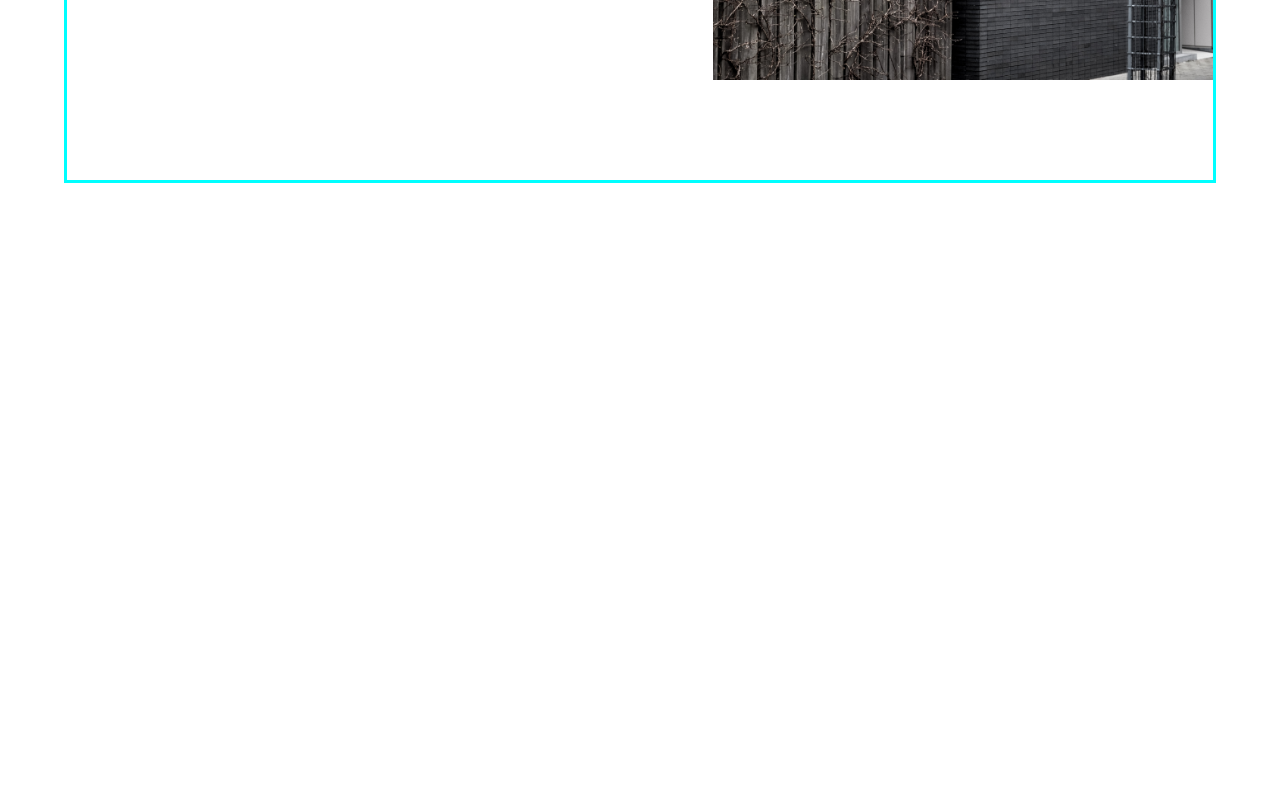
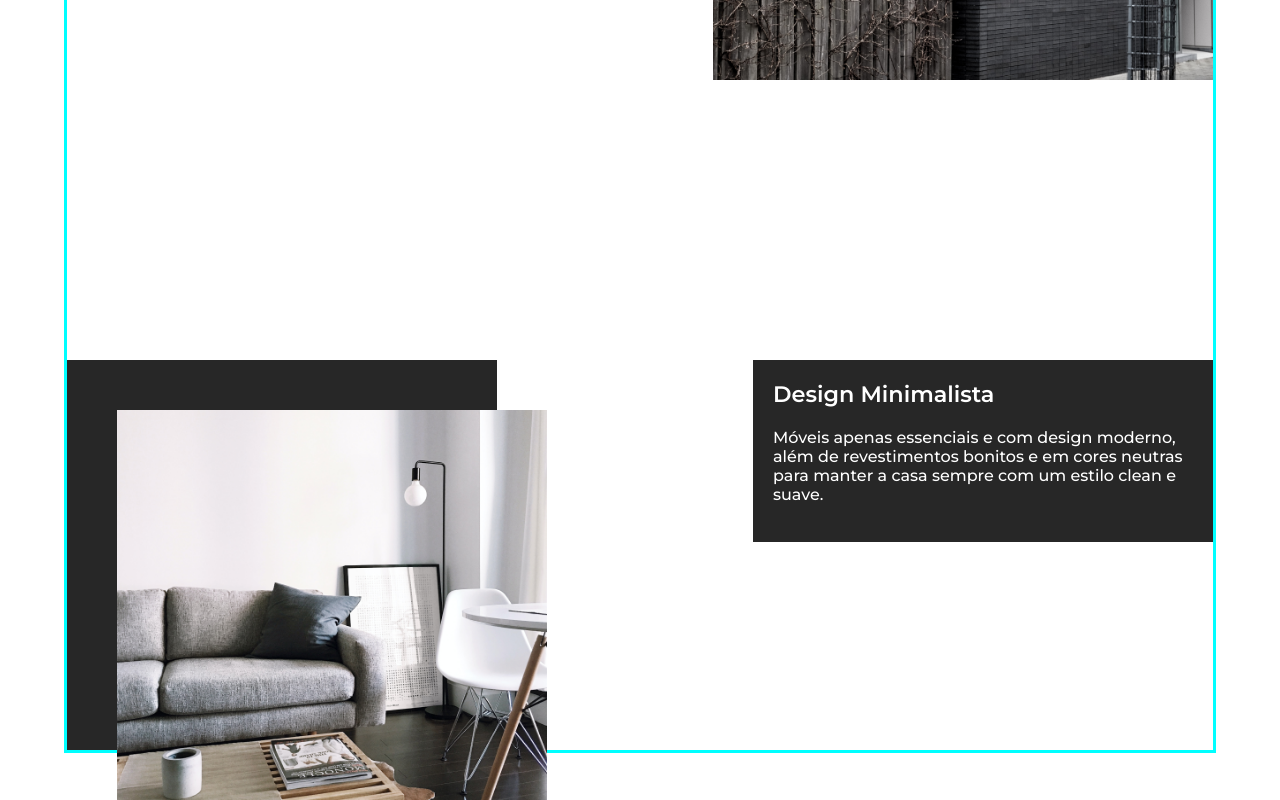
Before and after one commit to NormaN5001/HomeYou, a React (Create React App) app: page / in a window 1280 px wide. Shown: the part 803-1603 px from the top of the page. Before the commit the page ends 986 px from the top, so only its background shows below. Built offline with nearby package versions, Linux system fonts and the light colour scheme.

Commit message:
Update Main-HomeTwo-Responsive

```diff
--- a/src/components/main/home/Home.js
+++ b/src/components/main/home/Home.js
@@ -1,13 +1,14 @@
 import React from 'react'
 import * as S from './Styles'
 
-import HouseHome from '../../../img/house1.png'
+import HouseHome1 from '../../../img/house1.png'
+import HouseHome2 from '../../../img/house2.png'
 
 export default function Home(){
 
   return(
     <>
-      <S.HomeSection>
+      <S.HomeOne>
         <S.Left>
           <S.TitleBox>Ajudar você a encontrar o melhor conforto, é nossa prioridade.</S.TitleBox>
           <S.Text>Encontre uma variedade de propriedades que combinam com você. Esqueça todas as dificuldades em encontrar uma residência</S.Text>
@@ -16,8 +17,18 @@ export default function Home(){
             <S.Link href="#">Mais sobre nós</S.Link>
           </S.DivButtons>
         </S.Left>
-        <S.Image src={HouseHome} alt="Imagem de uma casa"/>
-      </S.HomeSection>
+        <S.HouseImg1 src={HouseHome1} alt="Imagem de uma casa"/>
+      </S.HomeOne>
+
+      <S.HomeTwo>
+        <S.BackgroundImg>
+          <S.HouseImg2 src={HouseHome2} alt="Imagem do interior de uma casa"/>
+        </S.BackgroundImg>
+        <S.Right>
+          <S.TitleBoxTwo>Design Minimalista</S.TitleBoxTwo>
+          <S.TextTwo>Móveis apenas essenciais e com design moderno, além de revestimentos bonitos e em cores neutras para manter a casa sempre com um estilo clean e suave.</S.TextTwo>
+        </S.Right>
+      </S.HomeTwo>
     </>
   )
 }
--- a/src/components/main/home/Styles.js
+++ b/src/components/main/home/Styles.js
@@ -1,6 +1,6 @@
 import styled from 'styled-components'
 
-export const HomeSection = styled.section`
+export const HomeOne = styled.section`
   display: flex;
   align-items: center;
   justify-content: space-between;
@@ -14,7 +14,6 @@ export const Left = styled.div`
   width: 40vw;
   @media(max-width: 900px){
     width: 80%;
-    border: solid;
     display: flex;
     flex-direction: column;
     align-items: center;
@@ -89,7 +88,7 @@ export const Link = styled.a`
     font-size: 1rem;
   }
 `
-export const Image = styled.img`
+export const HouseImg1 = styled.img`
   width: 700px;
   height: 900px;
   @media(max-width: 1440px){
@@ -100,3 +99,79 @@ export const Image = styled.img`
     display: none;
   }
 `
+export const HomeTwo = styled.section`
+  margin-top: 180px;
+  display: flex;
+  justify-content: space-between;
+  @media(max-width: 900px){
+    margin-top: 50px;
+    justify-content: center;
+  }
+`
+export const BackgroundImg = styled.div`
+  background-color: #272727;
+  width: 487px;
+  height: 457px;
+  position: relative;
+  @media(max-width: 1440px){
+    width: 430px;
+    height: 390px;
+  }
+  @media(max-width: 1080px){
+    background-color: transparent;
+  }
+  @media(max-width: 900px){
+    display: none;
+  }
+`
+export const HouseImg2 = styled.img`
+  position: absolute;
+  left: 50px;
+  top: 50px;
+  width: 100%;
+  height: 100%;
+  @media(max-width: 1080px){
+    left: 0;
+    top: 0;
+  }
+`
+export const Right = styled.div`
+  background-color: #272727;
+  width: 585px;
+  height: 182px;
+  padding: 20px 0 0 20px;
+  @media(max-width: 1440px){
+    width: 460px;
+  }
+  @media(max-width: 900px){
+    width: 80%;
+    height: 140px;
+    display: flex;
+    flex-direction: column;
+    align-items: center;
+  }
+  @media(max-width: 500px){
+    width: 95%;
+  }
+`
+export const TitleBoxTwo = styled.h2`
+  font-family: 'Montserrat', sans-serif;
+  font-size: 1.5rem;
+  font-weight: 600;
+  color: #FFF;
+  @media(max-width: 1440px){
+    font-size: 1.4rem;
+  }
+`
+export const TextTwo = styled.p`
+  margin-top: 20px;
+  font-family: 'Montserrat', sans-serif;
+  font-size: 1rem;
+  font-weight: 500;
+  color: #FFF;
+  @media(max-width: 900px){
+    width: 100%;
+    text-align: center;
+    font-size: 0.8rem;
+  }
+`
```
Also changed, not shown: src/img/house2.png (added).
